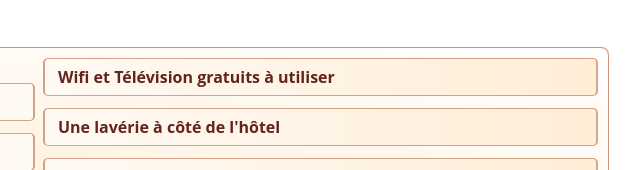
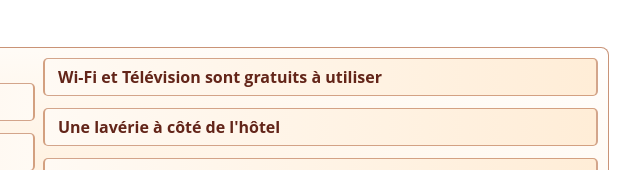
Before and after one commit to Aslan-06/Site-web-Hotel-de-la-Perle, a plain HTML site: page index.html in a window 1280 px wide. Shown: the part 890-1060 px from the top of the page, 601-1241 px from the left. Drawn offline with Linux system fonts and the light colour scheme.

Commit message:
Update index.html

```diff
--- a/index.html
+++ b/index.html
@@ -2,6 +2,7 @@
 <html>
     <head>
         <meta charset="UTF-8">
+        <meta name="description" content="Situant à 3 Boulevard Pasteur, qui est un lieu très vivant, l'hôtel est entouré par plusieurs restaurants et épiceries, et par une laverie et une boulangerie">
         <meta name="viewport" content="width=device-width">
         <title>Hôtel La Perle de La Courneuve</title>
         <link rel="stylesheet" href="css/style.css">
@@ -110,7 +111,7 @@
                                             <p class="p_pointilles">
                                             </p>
                                             <p class="p_prix_de_chambre">
-                                                60&#8364
+                                                60&#8364;
                                             </p>
                                         </div>
 
@@ -121,7 +122,7 @@
                                             <p class="p_pointilles">
                                             </p>
                                             <p class="p_prix_de_chambre">
-                                                70&#8364
+                                                70&#8364;
                                             </p>
                                         </div>
                                     </div>
@@ -166,7 +167,7 @@
                             <div class="conteneur_options">
                                 <div class="conteneur_option conteneur_option_droite">
                                     <p class="option">
-                                        Wifi et Télévision gratuits à utiliser
+                                        Wi-Fi et Télévision sont gratuits à utiliser
                                     <p>
                                 </div>
                                 <div class="conteneur_option conteneur_option_gauche">
@@ -239,7 +240,7 @@
                             <span>E-mail : residencelaperle@free.fr</span>
                         </div>
                         <div class="footer_copyright">
-                            &copy Tous droits réservés
+                            &copy; Tous droits réservés
                         </div>
                     </div>
                 </div>
```
